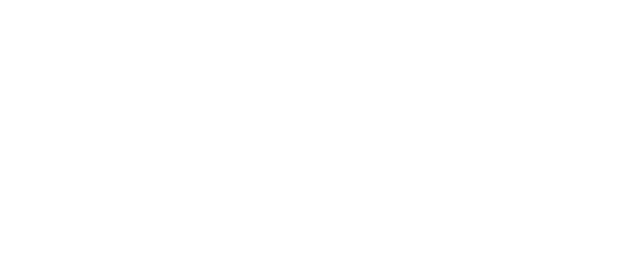
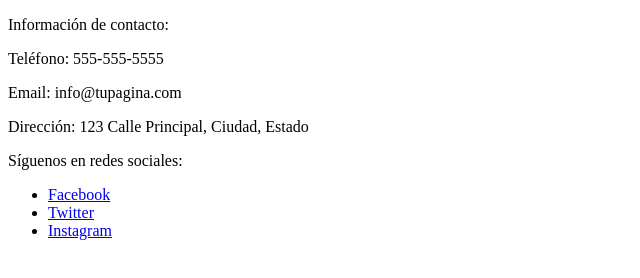
Before and after one commit to Cwilliam97/Proyecto_Blog, a plain HTML site: page index.html in a window 1280 px wide. Shown: the whole page, without its empty margins (0-640 px from the left). Drawn offline with Linux system fonts and the light colour scheme.

Commit message:
primera version del footer, solo tiene html

```diff
--- a/index.html
+++ b/index.html
@@ -15,7 +15,26 @@
 
     </div>
     <div id="footer">
-
+        <footer>
+  <div class="container">
+    <div class="row">
+      <div class="col-md-6">
+        <p>Información de contacto:</p>
+        <p>Teléfono: 555-555-5555</p>
+        <p>Email: info@tupagina.com</p>
+        <p>Dirección: 123 Calle Principal, Ciudad, Estado</p>
+      </div>
+      <div class="col-md-6">
+        <p>Síguenos en redes sociales:</p>
+        <ul class="list-inline">
+          <li><a href="#">Facebook</a></li>
+          <li><a href="#">Twitter</a></li>
+          <li><a href="#">Instagram</a></li>
+        </ul>
+      </div>
+    </div>
+  </div>
+</footer>
     </div>
 
 </body>
```
